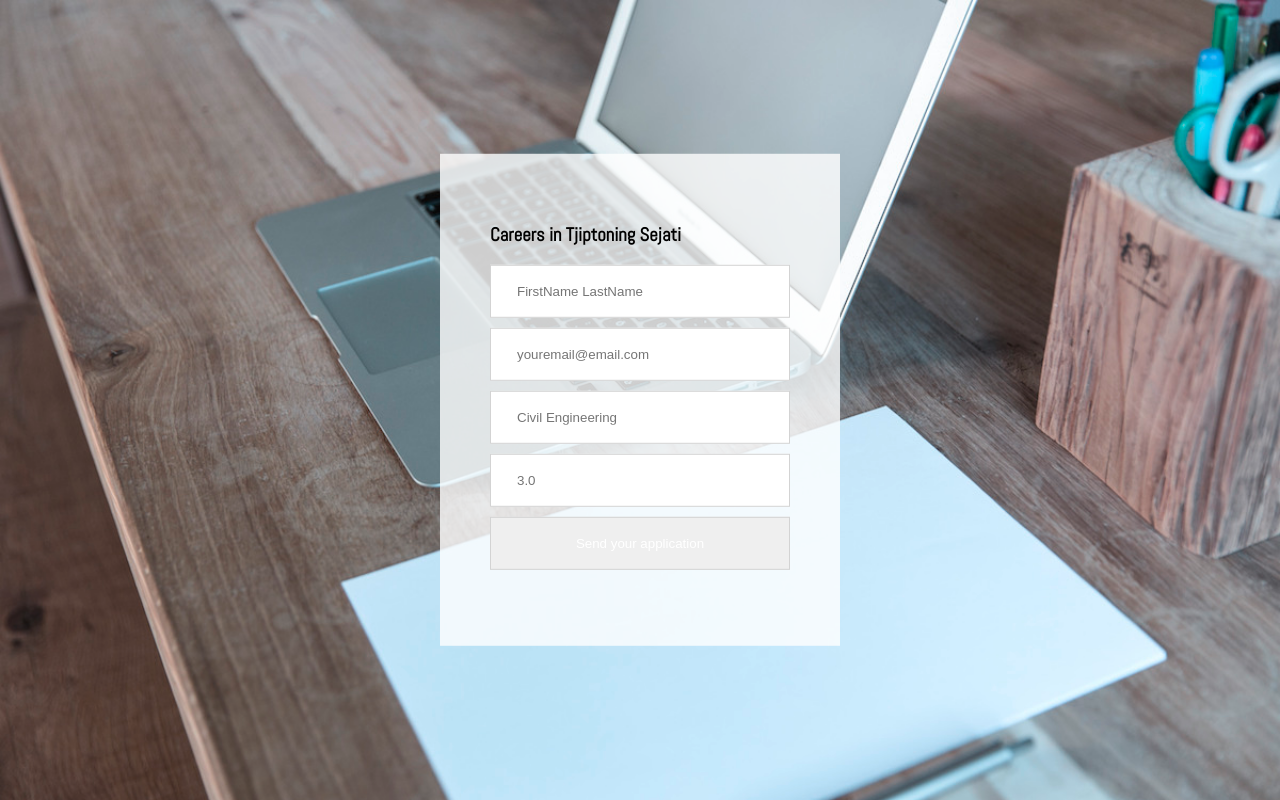
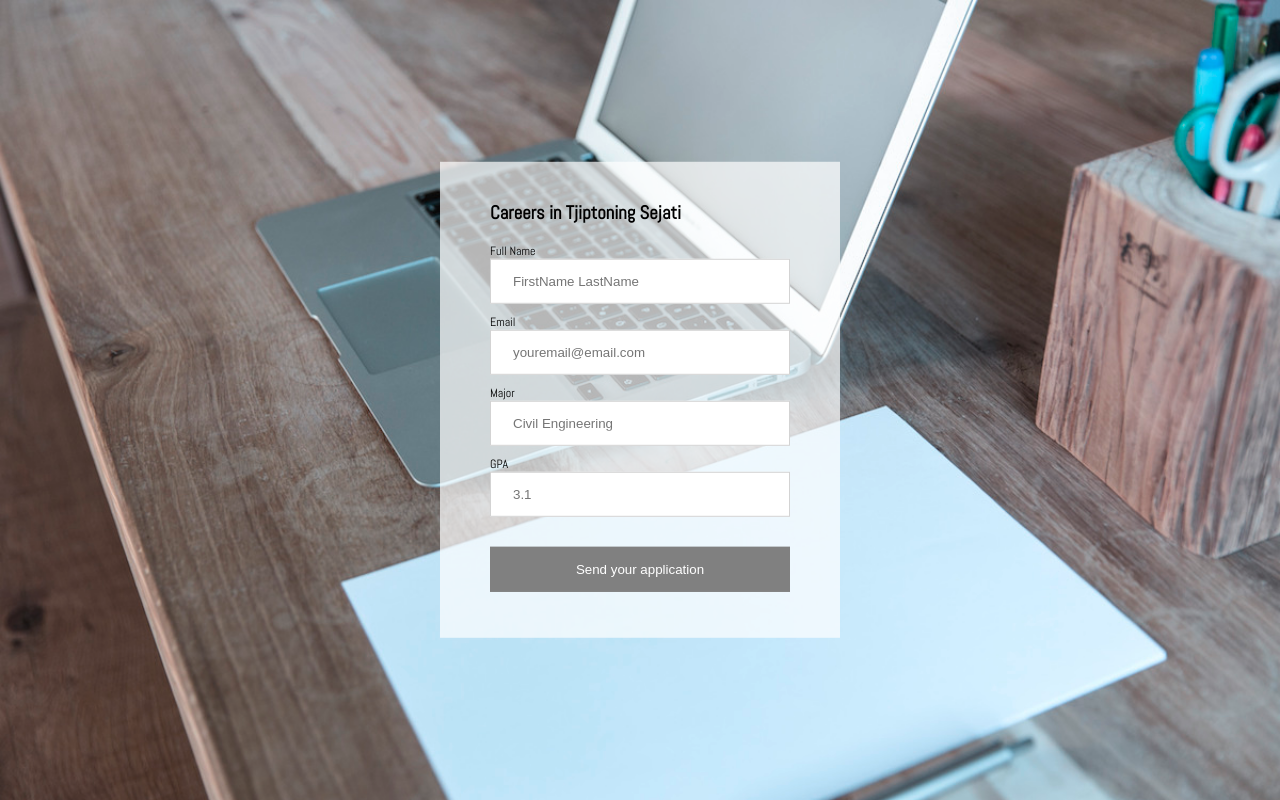
Before and after one commit to bernardusbilly/tjiptoning, a website: page career.html in a window 1280 px wide. Drawn offline with Linux system fonts and the light colour scheme.

Commit message:
Update career page

```diff
--- a/assets/sass/pages/career.scss
+++ b/assets/sass/pages/career.scss
@@ -7,28 +7,33 @@
 	.form-container {
 		display: inline-block;
 		position: absolute;
-		padding: 50px;
-		background: rgba(255,255,255,0.8);
+		padding: 20px 50px;
+		background: rgba(255,255,255,0.7);
 		top: 50%;
 		left: 50%;
 		transform: translate(-50%, -50%);
 		form {
+			label {
+				display: block;
+				font-size: 12px;
+			}
 			input {
 				width: 300px;
-				padding: 18px 26px;
+				padding: 14px 22px;
 				border: 1px solid lightgrey;
 				margin-bottom: 10px;
 				&:hover {
 					border: 1px solid grey;
-					transition: border 1s;
 				}
 			}
 			input[type="submit"] {
 				cursor: pointer;
 				color: white;
+				background-color: grey;
+				border: 1px solid grey;
+				margin-top: 20px;
 				&:hover {
-					transition: border 0s;
-					background-color: grey;
+					background-color: darkslategrey;
 				}
 			}
 		}
--- a/career.html
+++ b/career.html
@@ -12,10 +12,14 @@
 <div class="form-container">
 	<form action="http://formspree.io/recruit.tjiptoning@gmail.com" method="POST">
 		<h3> Careers in Tjiptoning Sejati </h3>
-	    <input type="text" name="Full Name" placeholder="FirstName LastName" required><br>
-	    <input type="email" name="Email" placeholder="youremail@email.com" required><br>
-	    <input type="text" name="Major" placeholder="Civil Engineering" require><br>
-	    <input type="text" name="GPA" placeholder="3.0"><br>
+		<label for="name"> Full Name </label>
+	    <input id="name" type="text" name="Full Name" placeholder="FirstName LastName" required><br>
+	    <label for="email"> Email </label>
+	    <input id="email" type="email" name="Email" placeholder="youremail@email.com" required><br>
+	    <label for="major"> Major </label>
+	    <input id="major" type="text" name="Major" placeholder="Civil Engineering" require><br>
+	    <label for="gpa"> GPA </label>
+	    <input id="gpa" type="text" name="GPA" placeholder="3.1"><br>
 	    <input type="submit" value="Send your application">
 	</form>
 </div>
```
Also changed, not shown: assets/css/style.css, assets/css/style.min.css, 1 other file.
